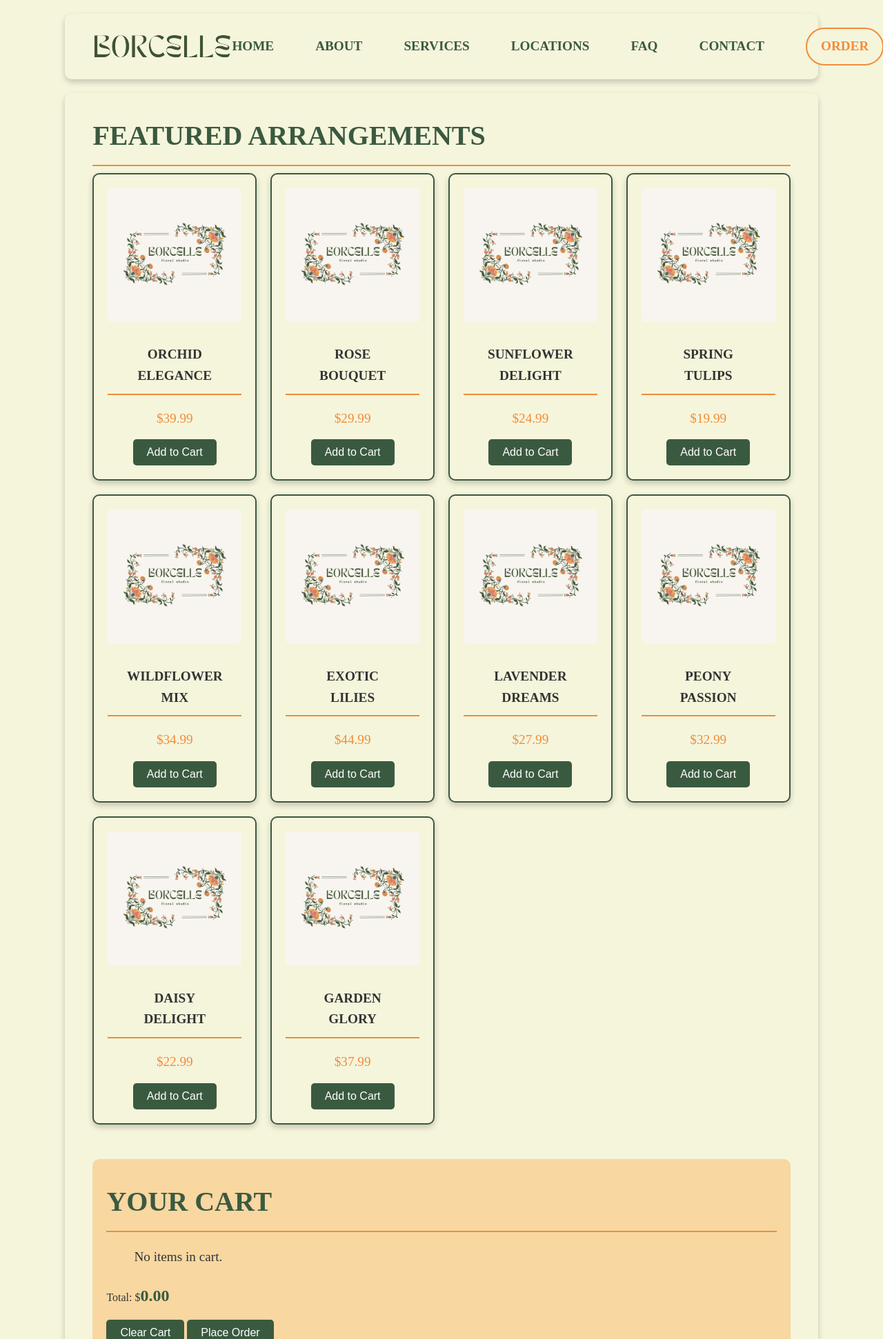
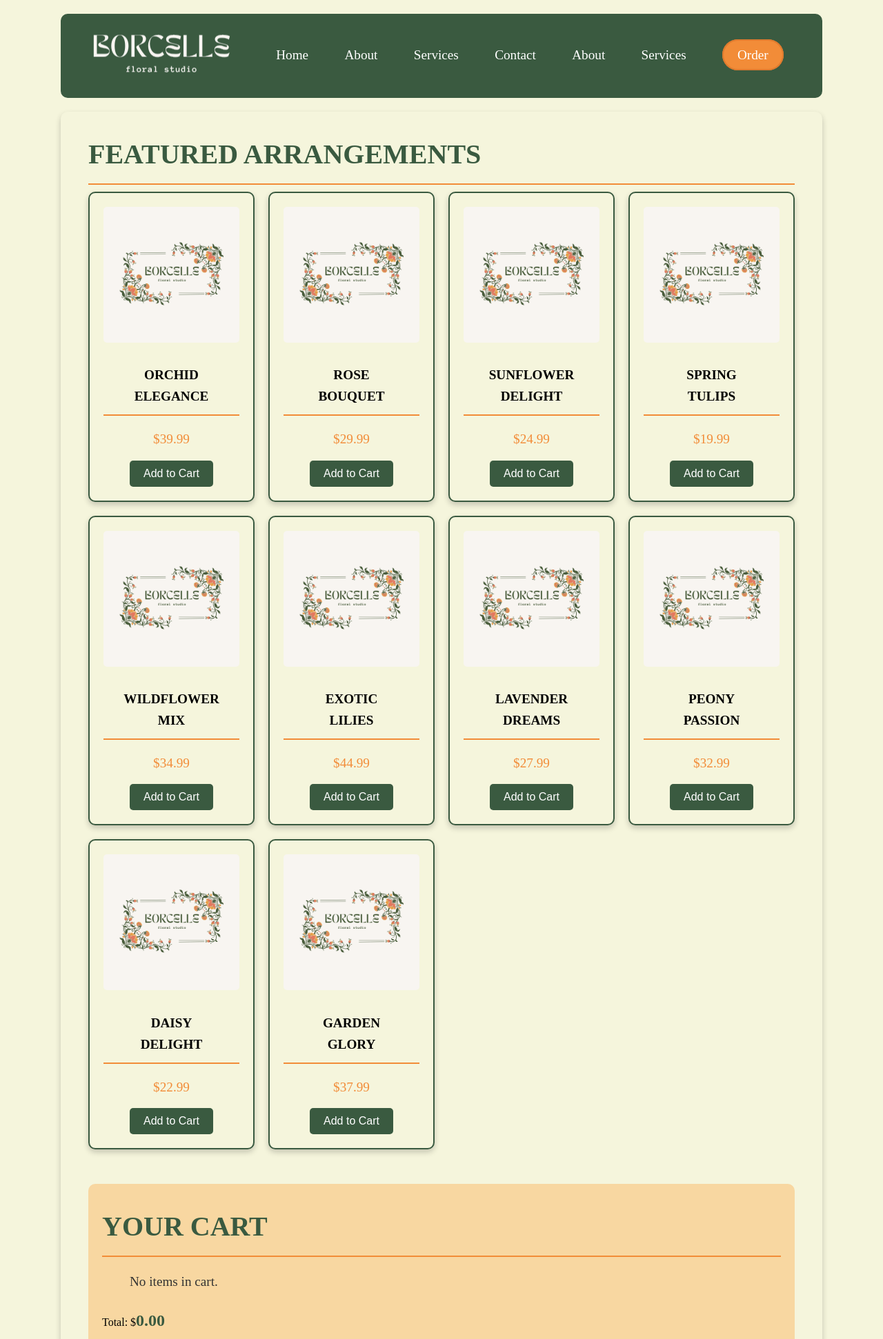
Before and after one commit to Rstark28/CS20Midterm, a Python web app: template site/templates/order.html in a window 1280 px wide. Shown: the top 1942 px of the page at 69% size. Run offline with Jinja, Linux system fonts and the light colour scheme; the template is opened without the code that fills it, so the values that code supplies are empty.

Commit message:
Initial nav

```diff
--- a/site/static/css/main.css
+++ b/site/static/css/main.css
@@ -3,126 +3,111 @@
   --secondary-color: #f28c38;
   --background-color: #f5f5dc;
   --text-color: #333;
-  --nav-text-color: #3a5a40;
+  --nav-bar-color: #3a5a40;
+  --nav-text-color: #fff;
   --white: #fff;
   --hover-color: #f28c38;
 }
 
-/* Body Styling */
-body {
+/* General Styling */
+body,
+html {
   background-color: var(--background-color);
-  color: var(--text-color);
   line-height: 1.6;
+  margin: 0;
+  padding: 0;
+  box-sizing: border-box;
 }
 
-/* Nav Bar Styling */
-nav {
-  background-color: var(--background-color);
+.navbar {
   display: flex;
-  justify-content: space-between;
   align-items: center;
+  position: relative;
   padding: 20px 40px;
   width: 80%;
-  margin: 20px auto 0 auto;
+  margin: 20px auto;
+  background-color: var(--nav-bar-color);
   border-radius: 10px;
-  box-shadow: 0 4px 8px rgba(0, 0, 0, 0.2);
 }
 
-nav .logo-link {
-  display: flex;
-  align-items: center;
+.logo {
+  flex: 1;
 }
 
-/* Default state of nav-links */
-nav .nav-links {
+.nav-links {
+  list-style: none;
   display: flex;
-  /* Show nav links by default on larger screens */
-  align-items: center;
-  justify-content: center;
-  gap: 60px;
+  margin: 0;
+  padding: 0;
+  gap: 20px;
+  flex: 3;
+  justify-content: space-around;
 }
 
-/* Nav links styles */
-nav a {
+.nav-links li {
+  text-align: center;
+  margin: 0;
+  padding: 1rem 0;
+}
+
+.nav-links a {
   color: var(--nav-text-color);
   text-decoration: none;
   font-size: 1.2rem;
-  position: relative;
 }
 
-.nav-links a::after {
-  content: "";
-  display: block;
-  width: 0;
-  height: 2px;
-  background: var(--hover-color);
-  transition: width 0.5s;
-  position: absolute;
-  bottom: -2px;
-  left: 0;
-}
-
-.nav-links a:hover::after {
-  width: 100%;
-}
-
-nav .order-link {
+.nav-links li a.order-link {
+  background-color: var(--secondary-color);
+  color: var(--white);
+  border: 2px solid #e07b2e; /* Slightly darker shade of secondary color */
   padding: 10px 20px;
-  border-radius: 50px;
-  background-color: var(--background-color);
-  border: 2px solid var(--secondary-color);
-  color: var(--secondary-color);
+  border-radius: 100px;
   transition: background-color 0.3s, color 0.3s;
 }
 
-/* For mobile view */
+.nav-links li a.order-link:hover {
+  background-color: var(--white);
+  color: var(--nav-text-color);
+}
+
 .nav-toggle {
   display: none;
-  /* Hidden by default */
-  flex-direction: column;
+  background-color: transparent;
+  border: none;
+  color: var(--nav-text-color);
+  font-size: 1.5rem;
   cursor: pointer;
 }
 
-.nav-toggle .bar {
-  height: 3px;
-  width: 25px;
-  background-color: var(--nav-text-color);
-  margin: 3px 0;
-  transition: all 0.3s ease;
-}
-
-/* Responsive styles */
+/* Responsive Styles */
 @media (max-width: 1000px) {
-  nav .nav-links {
+  .nav-links {
     display: none;
-    /* Hide nav links by default on mobile */
     flex-direction: column;
-    /* Stack links vertically */
     position: absolute;
-    /* Positioning below the nav toggle */
-    top: 100%;
-    /* Aligns just below the nav bar */
+    top: 80%;
     left: 0;
-    /* Align to the left */
-    right: 0;
-    /* Stretch to the right */
-    background-color: var(--background-color);
-    border-radius: 0 0 10px 10px;
-    /* Rounded bottom corners */
-    box-shadow: 0 4px 8px rgba(0, 0, 0, 0.2);
-    /* Optional shadow for dropdown */
-    z-index: 10;
-    /* Ensure it appears above other content */
+    width: 100%;
+    background-color: var(--nav-bar-color);
+    border-radius: 10px;
   }
 
-  nav .nav-links.active {
-    display: flex;
-    /* Show nav links when active */
+  .nav-links li {
+    text-align: center;
+    margin: 0;
+    padding: 1rem 0;
+  }
+
+  .nav-links a {
+    font-size: 1.2rem;
   }
 
   .nav-toggle {
+    display: block;
+  }
+
+  .nav-links.active {
     display: flex;
-    /* Show toggle button on mobile */
   }
 }
 
@@ -148,11 +133,19 @@ h3 {
   padding-bottom: 10px;
 }
 
-p,
-span,
-li {
-  font-weight: 400;
-  line-height: 1.6;
+a {
+  text-decoration: none;
+}
+
+/* Responsive Design for Titles */
+@media (max-width: 768px) {
+  h1 {
+    font-size: 2.5rem;
+  }
+
+  h2 {
+    font-size: 2rem;
+  }
 }
 
 /* Footer Styling */
@@ -170,8 +163,7 @@ footer {
 .footer-text {
   color: var(--background-color);
   font-weight: 800;
-  margin-top: 20px;
-  margin-bottom: 15px;
+  margin: 20px 0 15px;
   font-size: 30px;
 }
 
@@ -204,22 +196,12 @@ button:hover {
 
 /* List Styling */
 ol {
-  list-style-type: decimal;
+  list-style-type: none;
   margin-left: 20px;
 }
 
 li {
+  color: var(--text-color);
+  list-style: none;
   margin-bottom: 10px;
-  color: var(--text-color);
 }
-
-/* Responsive Design */
-@media (max-width: 768px) {
-  h1 {
-    font-size: 2.5rem;
-  }
-
-  h2 {
-    font-size: 2rem;
-  }
-}
--- /dev/null
+++ b/site/static/js/navbar.js
@@ -0,0 +1,6 @@
+const navToggle = document.querySelector('.nav-toggle');
+const navLinks = document.querySelector('.nav-links');
+
+navToggle.addEventListener('click', () => {
+    navLinks.classList.toggle('active');
+});
--- a/site/templates/order.html
+++ b/site/templates/order.html
@@ -7,45 +7,31 @@
     <title>Order</title>
     <link rel="stylesheet" href="../static/css/main.css" />
     <link rel="stylesheet" href="../static/css/order.css" />
-    <link rel="stylesheet" href="https://cdnjs.cloudflare.com/ajax/libs/font-awesome/4.7.0/css/font-awesome.min.css" />
+    <link rel="stylesheet" href="https://cdnjs.cloudflare.com/ajax/libs/font-awesome/6.5.0/css/all.min.css">
 </head>
 
 <body>
     <header>
-        <nav>
-            <a href="index.html" class="logo-link">
-                <img src="../static/images/tertiarylogodark50kb.png" alt="Company Logo" class="logo" />
-            </a>
-            <div class="nav-toggle" id="nav-toggle">
-                <span class="bar"></span>
-                <span class="bar"></span>
-                <span class="bar"></span>
+        <nav class="navbar">
+            <div class="logo">
+                <a href="index.html"><img class="logo-image" src="../static/images/tertiarylogo50kb.png" alt="Logo"></a>
             </div>
-            <div class="nav-links" id="nav-links">
-                <a href="index.html"><strong>HOME</strong></a>
-                <a href="about.html"><strong>ABOUT</strong></a>
-                <a href="services.html"><strong>SERVICES</strong></a>
-                <a href="locations.html"><strong>LOCATIONS</strong></a>
-                <a href="faq.html"><strong>FAQ</strong></a>
-                <a href="contact.html"><strong>CONTACT</strong></a>
-                <a href="order.html" class="order-link"><strong>ORDER</strong></a>
-            </div>
+            <ul class="nav-links">
+                <li><a href="index.html">Home</a></li>
+                <li><a href="index.html">About</a></li>
+                <li><a href="index.html">Services</a></li>
+                <li><a href="index.html">Contact</a></li>
+                <li><a href="index.html">About</a></li>
+                <li><a href="index.html">Services</a></li>
+                <li><a class="order-link" href="index.html">Order</a></li>
+            </ul>
+            <button class="nav-toggle" aria-label="toggle navigation">
+                &#9776;
+            </button>
         </nav>
     </header>
 
-    <script>
-        document.addEventListener('DOMContentLoaded', () => {
-            const navToggle = document.getElementById('nav-toggle');
-            const navLinks = document.getElementById('nav-links');
-
-            navToggle.addEventListener('click', () => {
-                console.log('Toggle clicked');
-                navLinks.classList.toggle('active');
-            });
-        });
-    </script>
-
-
+    <script src="../static/js/navbar.js"></script>
 
     <main>
         <h2>Featured Arrangements</h2>
@@ -166,10 +152,10 @@
     <footer>
         <p class="footer-text">Borcelle Floral Studio</p>
         <div class="icons-footer">
-            <i class="fa fa-instagram"></i>
-            <i class="fa fa-snapchat"></i>
-            <i class="fa fa-twitter"></i>
-            <i class="fa fa-facebook"></i>
+            <i class="fab fa-instagram"></i>
+            <i class="fab fa-snapchat"></i>
+            <i class="fab fa-twitter"></i>
+            <i class="fab fa-facebook"></i>
         </div>
         <p style="padding: 10px;">
             &copy; 2024 Borcelle Floral Studio. All rights reserved.
```
Also changed, not shown: site/static/images/tertiarylogodark50kb.png.
